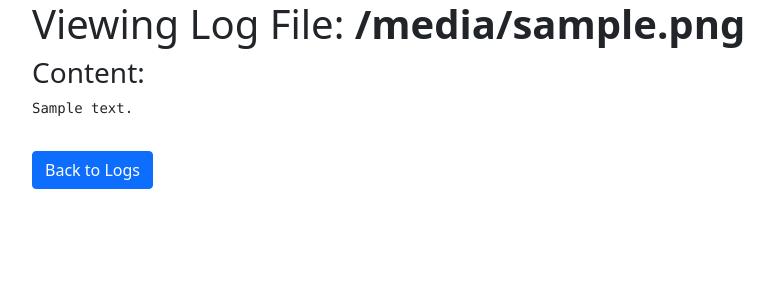
After one commit to hatemyakoubi/Flask_ELK_Monotoring, a Flask app: template templates/view_log.html in a window 1280 px wide. The commit adds this page. Shown: the top 300 px of the page, without its empty margins (50-824 px from the left). Run offline with Flask 3, Linux system fonts and the light colour scheme; the template is opened without the code that fills it: most values are stand-ins (such as "Sample title", 1, 10 or a date in 2020).

Commit message:
Create web interface

```diff
--- a/app.py
+++ b/app.py
@@ -1,94 +1,98 @@
 import os
-import json
-import pandas as pd
-from flask import Flask, request, jsonify, render_template
-from elasticsearch import Elasticsearch  # Removed ElasticsearchException
+from flask import Flask, render_template, request, jsonify,redirect, url_for
+from datetime import datetime
+import time
+from elasticsearch import Elasticsearch
 
 app = Flask(__name__)
 
-# Initialize the Elasticsearch client
-es = Elasticsearch([{'host': 'elasticsearch', 'port': 9200, 'scheme': 'http'}])   # Adjust hostname if necessary
+es = Elasticsearch("http://elasticsearch:9200")
+# Path where log files are stored inside the container
+LOG_FILE_DIR = '/usr/share/logstash/data/logfile'
+
 
 @app.route('/')
 def index():
-    return render_template('index.html')
+    # Get the list of log files in the directory
+     search_term = request.args.get('search', '').lower()
 
-@app.route('/logs', methods=['GET'])
-def get_logs():
-    try:
-        response = es.search(index="logs-*")  # Query Elasticsearch using the client
-        # Extract relevant data from the response
-        logs = [hit['_source'] for hit in response['hits']['hits']]
-        return jsonify(logs)  # Return the list of logs
-    except Exception as e:
-        app.logger.error(f"Error retrieving logs: {str(e)}")
-        return jsonify({'error': str(e)}), 500
+    # Get all log files in the log directory
+     logs = [f for f in os.listdir(LOG_FILE_DIR) if f.endswith('.log')]
 
-@app.route('/upload', methods=['POST'])
-def upload_file():
-    if 'logFile' not in request.files:
-        return jsonify({'error': 'No file uploaded'}), 400
+    # If there's a search term, filter the logs based on the term
+     if search_term:
+        logs = [log for log in logs if search_term in log.lower()]
 
-    file = request.files['logFile']
-    if file.filename == '':
-        return jsonify({'error': 'No file selected'}), 400
+    # Return the index page with the filtered list of logs
+     return render_template('index.html', logs=logs)
 
-    # Determine the file type and process accordingly
-    if file.filename.endswith('.json'):
-        return process_json(file)
-    elif file.filename.endswith('.csv'):
-        return process_csv(file)
-    elif file.filename.endswith('.log'):
-        return process_log(file)
+@app.route('/add_log', methods=['GET', 'POST'])
+def add_log():
+    if request.method == 'POST':
+        log_message = request.form['log_message']  # Get log message from the form
+        log_filename = f"{datetime.now().strftime('%Y-%m-%d_%H-%M-%S')}.log"
+        log_file_path = os.path.join(LOG_FILE_DIR, log_filename)
+
+        # Write the log message to a new log file
+        with open(log_file_path, 'w') as log_file:
+            log_file.write(log_message)
+        return redirect(url_for('index'))  # Redirect to the index page to see the updated list
+    return render_template('add_log.html')  # If GET request, show the form
+
+
+@app.route('/search_logs', methods=['POST'])
+def search_logs():
+    search_query = request.form['search_query']
+
+    # Search in Elasticsearch
+    response = es.search(index="logs", body={
+        "query": {
+            "match": {
+                "log_message": search_query
+            }
+        }
+    })
+
+    # Extract hits (log entries) from the Elasticsearch response
+    logs = [hit["_source"] for hit in response['hits']['hits']]
+
+    return render_template('index.html', logs=logs, log_files=os.listdir(LOG_FILE_DIR))
+
+# Custom filter to convert file size to human-readable format
+@app.template_filter('filesize')
+def filesize_filter(value):
+    size = os.path.getsize(os.path.join(LOG_FILE_DIR, value))
+    if size < 1024:
+        return f"{size} bytes"
+    elif size < 1048576:
+        return f"{size / 1024:.2f} KB"
+    elif size < 1073741824:
+        return f"{size / 1048576:.2f} MB"
     else:
-        return jsonify({'error': 'Unsupported file type'}), 400
+        return f"{size / 1073741824:.2f} GB"
 
-def process_json(file):
-    try:
-        logs = json.load(file)
-        for log in logs:
-            response = es.index(index="logs", body=log)  # Index log using Elasticsearch client
-            if response['result'] != 'created':
-                app.logger.error(f"Failed to upload log: {response}")
-        return jsonify({'message': 'JSON logs injected successfully'}), 200
-    except json.JSONDecodeError:
-        return jsonify({'error': 'Invalid JSON format'}), 400
-    except Exception as e:  # Catching generic exceptions
-        return jsonify({'error': str(e)}), 500
+@app.route('/view_log/<filename>')
+def view_log(filename):
+    log_filepath = os.path.join(LOG_FILE_DIR, filename)
 
-def process_csv(file):
-    try:
-        df = pd.read_csv(file)
-        for _, row in df.iterrows():
-            log_data = {
-                'message': row['message'],
-                '@timestamp': row['timestamp']
-            }
-            response = es.index(index="logs", body=log_data)  # Index log using Elasticsearch client
-            if response['result'] != 'created':
-                app.logger.error(f"Failed to upload log: {response}")
-        return jsonify({'message': 'CSV logs injected successfully'}), 200
-    except Exception as e:
-        return jsonify({'error': str(e)}), 500
+    # Check if the file exists
+    if os.path.exists(log_filepath):
+        with open(log_filepath, 'r') as log_file:
+            log_content = log_file.read()
 
-def process_log(file):
-    try:
-        for line in file:
-            log_data = {'message': line.decode('utf-8').strip()}  # Decode bytes to string
-            response = es.index(index="logs", body=log_data)  # Index log using Elasticsearch client
-            if response['result'] != 'created':
-                app.logger.error(f"Failed to upload log: {response}")
-        return jsonify({'message': 'LOG files injected successfully'}), 200
-    except Exception as e:
-        return jsonify({'error': str(e)}), 500
+        # Return the view_log template with both the filename and content
+        return render_template('view_log.html', filename=filename, content=log_content)
+    else:
+        return "Log file not found!", 404
 
-@app.route('/test_elasticsearch', methods=['GET'])
-def test_elasticsearch():
-    try:
-        response = es.info()  # Use the Elasticsearch client to check connection
-        return jsonify(response), 200
-    except Exception as e:
-        return jsonify({'error': str(e)}), 500
 
-if __name__ == '__main__':
-    app.run(host='0.0.0.0', port=5000)
+@app.template_filter('file_creation_time')
+def file_creation_time(filename):
+    log_filepath = os.path.join(LOG_FILE_DIR, filename)
+    if os.path.exists(log_filepath):
+        timestamp = os.path.getctime(log_filepath)  # Get creation time in seconds
+        return datetime.fromtimestamp(timestamp).strftime('%Y-%m-%d %H:%M:%S')
+    return "Unknown"
+
+if __name__ == "__main__":
+    app.run(host="0.0.0.0", port=5000)
--- /dev/null
+++ b/templates/add_log.html
@@ -0,0 +1,4 @@
+<form method="POST" action="{{ url_for('add_log') }}">
+    <textarea name="log_message" rows="4" cols="50" placeholder="Enter log message"></textarea><br>
+    <button type="submit">Add Log</button>
+</form>
--- /dev/null
+++ b/templates/view_log.html
@@ -0,0 +1,24 @@
+<!DOCTYPE html>
+<html lang="en">
+<head>
+    <meta charset="UTF-8">
+    <meta name="viewport" content="width=device-width, initial-scale=1.0">
+    <title>View Log - {{ filename }}</title>
+    <link rel="stylesheet" href="https://cdn.jsdelivr.net/npm/bootstrap@5.1.0/dist/css/bootstrap.min.css">
+</head>
+<body>
+    <div class="container">
+        <!-- Display the log file name -->
+        <h1>Viewing Log File: <strong>{{ filename }}</strong></h1>
+
+        <!-- Display the content of the log file -->
+        <h3>Content:</h3>
+        <pre>{{ content }}</pre>
+
+        <!-- Button to return to the log list -->
+        <a href="{{ url_for('index') }}" class="btn btn-primary mt-3">Back to Logs</a>
+    </div>
+
+    <script src="https://cdn.jsdelivr.net/npm/bootstrap@5.1.0/dist/js/bootstrap.bundle.min.js"></script>
+</body>
+</html>
```
Also changed, not shown: docker-compose.yml (+8 -3 lines), templates/index.html (+27 -60 lines), templates/logs.html (+11 -9 lines), 7 other files.
